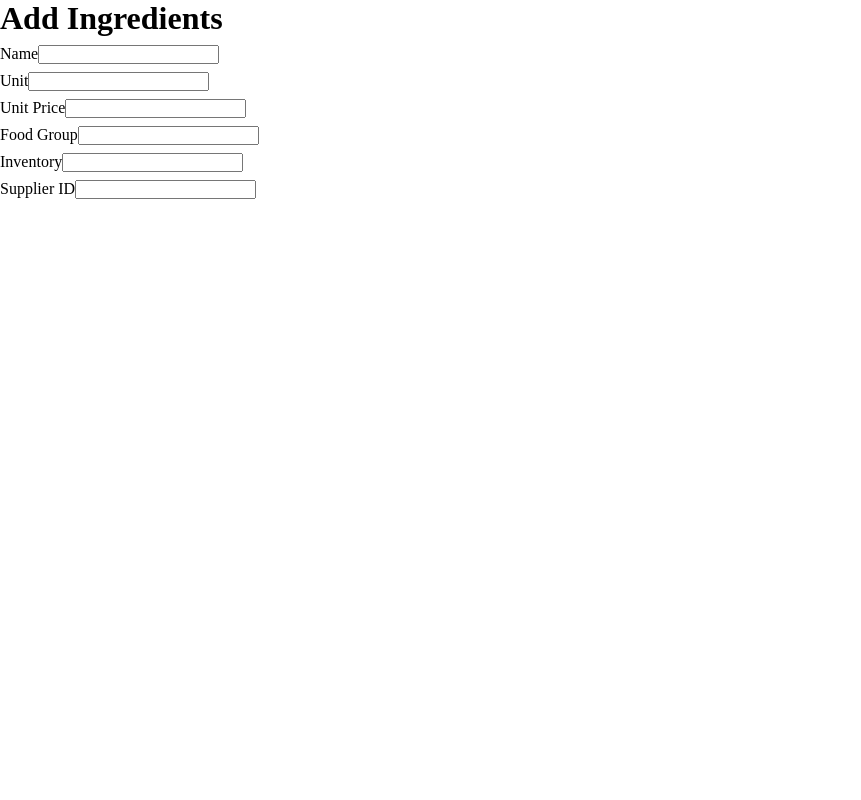
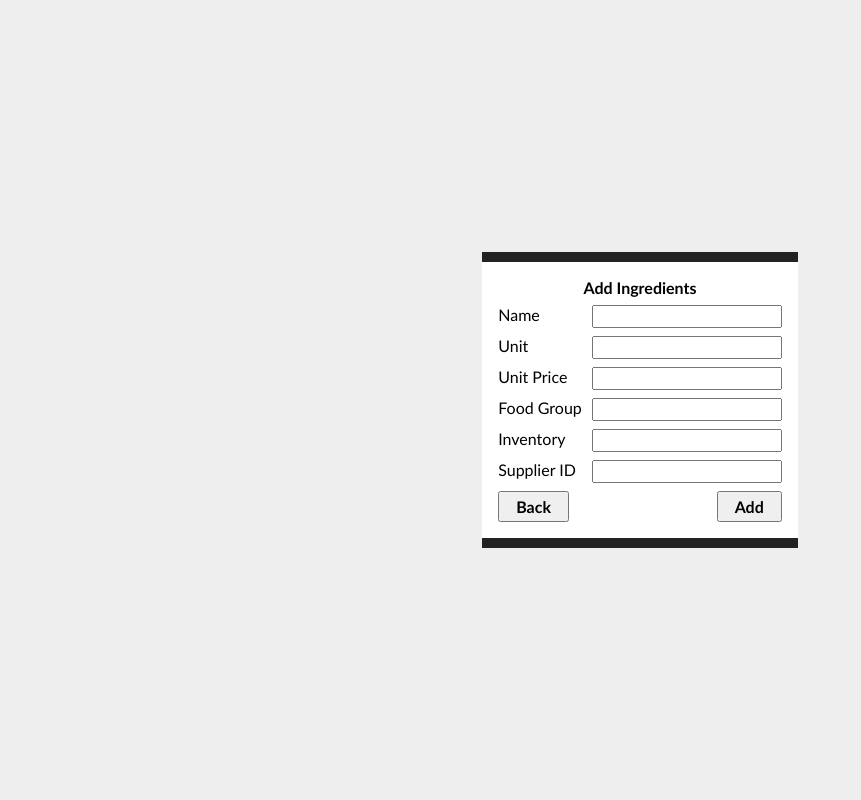
Before and after one commit to FGL200/phpact1, a PHP site: page /pages/add_ingredients.html in a window 1280 px wide. Shown: the whole page, without its empty margins (0-861 px from the left). Run offline with PHP 8.4, Linux system fonts and the light colour scheme.

Commit message:
simple design

```diff
--- a/css/main.css
+++ b/css/main.css
@@ -1,17 +1,47 @@
 *{
     padding: 0;
     margin: 0;
+    font-family: 'Gill Sans', 'Gill Sans MT', Calibri, 'Trebuchet MS', sans-serif;
+    font-size: medium;
 }
+
 body{
+    height: 100vh;
     display: flex;
     flex-direction: column;
+    align-items: center;
+    justify-content: center;
     gap: 1rem;
+    background-color: #eee;
 }
+
 form{
     display: flex;
     flex-direction: column;
     gap: 0.5rem;
 }
+
 form > span {
     display: flex;
+    justify-content: space-between;
+    gap: 10px;
 }
+
+form > span > h1 {
+    width: 100%;
+    text-align: center;
+}
+
+form > span > button {
+    text-align: center;
+    padding: .25rem 1rem;
+    font-weight: bold;
+}
+
+body > div,
+body > form {
+    background-color: white;
+    padding: 1rem;
+    border-top: 10px solid #222;
+    border-bottom: 10px solid #222;
+}
--- a/js/main.js
+++ b/js/main.js
@@ -1 +1,3 @@
-console.log("test");
+function goHome(){
+    window.location.href = "../";
+}
--- a/pages/add_ingredients.html
+++ b/pages/add_ingredients.html
@@ -4,7 +4,8 @@
     <meta charset="UTF-8">
     <meta name="viewport" content="width=device-width, initial-scale=1.0">
     <title>Add Supplier</title>
-    <link rel="stylesheet" href="./css/main.css">
+    <link rel="stylesheet" href="../css/main.css">
+    <script src="../js/main.js"></script>
 </head>
 <body>
     <form action="" method="POST" id="add-ingredients">
@@ -35,6 +36,10 @@
             <label for="supplierid">Supplier ID</label>
             <input type="text" name="supplierid" id="supplierid">
         </span>
+        <span>
+            <button type="button" onclick="goHome()" >Back</button>
+            <button type="submit">Add</button>
+        </span>
     </form>
 </body>
 </html>
--- a/pages/add_items.html
+++ b/pages/add_items.html
@@ -4,7 +4,8 @@
     <meta charset="UTF-8">
     <meta name="viewport" content="width=device-width, initial-scale=1.0">
     <title>Add Supplier</title>
-    <link rel="stylesheet" href="./css/main.css">
+    <link rel="stylesheet" href="../css/main.css">
+    <script src="../js/main.js"></script>
 </head>
 <body>
     <form action="" method="POST" id="add-supplier">
@@ -24,6 +25,7 @@
                 <input type="date" name="date_added" id="date_added">
             </span>
             <span>
+                <button type="button" onclick="goHome()" >Back</button>
                 <button type="submit">Add</button>
             </span>
         </form>
--- a/pages/add_madeWith.html
+++ b/pages/add_madeWith.html
@@ -4,7 +4,8 @@
     <meta charset="UTF-8">
     <meta name="viewport" content="width=device-width, initial-scale=1.0">
     <title>Add Supplier</title>
-    <link rel="stylesheet" href="./css/main.css">
+    <link rel="stylesheet" href="../css/main.css">
+    <script src="../js/main.js"></script>
 </head>
 <body>
     <form action="" method="POST" id="add-ingredients">
@@ -20,7 +21,8 @@
             <input type="text" name="ingredientId" id="ingredientId">
         </span>
         <span>
-            <button type="submit" >Add</button>
+            <button type="button" onclick="goHome()" >Back</button>
+            <button type="submit">Add</button>
         </span>
     </form>
 </body>
--- a/pages/add_meals.html
+++ b/pages/add_meals.html
@@ -4,7 +4,8 @@
     <meta charset="UTF-8">
     <meta name="viewport" content="width=device-width, initial-scale=1.0">
     <title>Add Supplier</title>
-    <link rel="stylesheet" href="./css/main.css">
+    <link rel="stylesheet" href="../css/main.css">
+    <script src="../js/main.js"></script>
 </head>
 <body>
     <form action="" method="POST" id="add-ingredients">
@@ -24,7 +25,8 @@
             <input type="text" name="description" id="description">
         </span>
         <span>
-            <button type="submit" >Add</button>
+            <button type="button" onclick="goHome()" >Back</button>
+            <button type="submit">Add</button>
         </span>
     </form>
 </body>
--- a/pages/add_menuItems.html
+++ b/pages/add_menuItems.html
@@ -4,7 +4,8 @@
     <meta charset="UTF-8">
     <meta name="viewport" content="width=device-width, initial-scale=1.0">
     <title>Add Supplier</title>
-    <link rel="stylesheet" href="./css/main.css">
+    <link rel="stylesheet" href="../css/main.css">
+    <script src="../js/main.js"></script>
 </head>
 <body>
     <form action="" method="POST" id="add-supplier">
@@ -20,6 +21,7 @@
                 <input type="text" name="price" id="price">
             </span>
             <span>
+                <button type="button" onclick="goHome()" >Back</button>
                 <button type="submit">Add</button>
             </span>
         </form>
--- a/pages/add_partOf.html
+++ b/pages/add_partOf.html
@@ -4,7 +4,8 @@
     <meta charset="UTF-8">
     <meta name="viewport" content="width=device-width, initial-scale=1.0">
     <title>Add Supplier</title>
-    <link rel="stylesheet" href="./css/main.css">
+    <link rel="stylesheet" href="../css/main.css">
+    <script src="../js/main.js"></script>
 </head>
 <body>
     <form action="" method="POST" id="add-supplier">
@@ -28,6 +29,7 @@
                 <input type="text" name="discount" id="discount">
             </span>
             <span>
+                <button type="button" onclick="goHome()" >Back</button>
                 <button type="submit">Add</button>
             </span>
         </form>
--- a/pages/add_supplier.html
+++ b/pages/add_supplier.html
@@ -4,11 +4,12 @@
     <meta charset="UTF-8">
     <meta name="viewport" content="width=device-width, initial-scale=1.0">
     <title>Add Supplier</title>
-    <link rel="stylesheet" href="./css/main.css">
+    <link rel="stylesheet" href="../css/main.css">
 </head>
 <body>
     <form action="../php/add_supplier.php" method="POST" id="add-supplier">
             <span>
+                <script src="../js/main.js"></script>
                 <h1>Add Supplier</h1>
             </span>
             <span>
@@ -28,6 +29,7 @@
                 <input type="text" name="referred_by" id="referred_by">
             </span>
             <span>
+                <button type="button" onclick="goHome()" >Back</button>
                 <button type="submit">Add</button>
             </span>
         </form>
```
